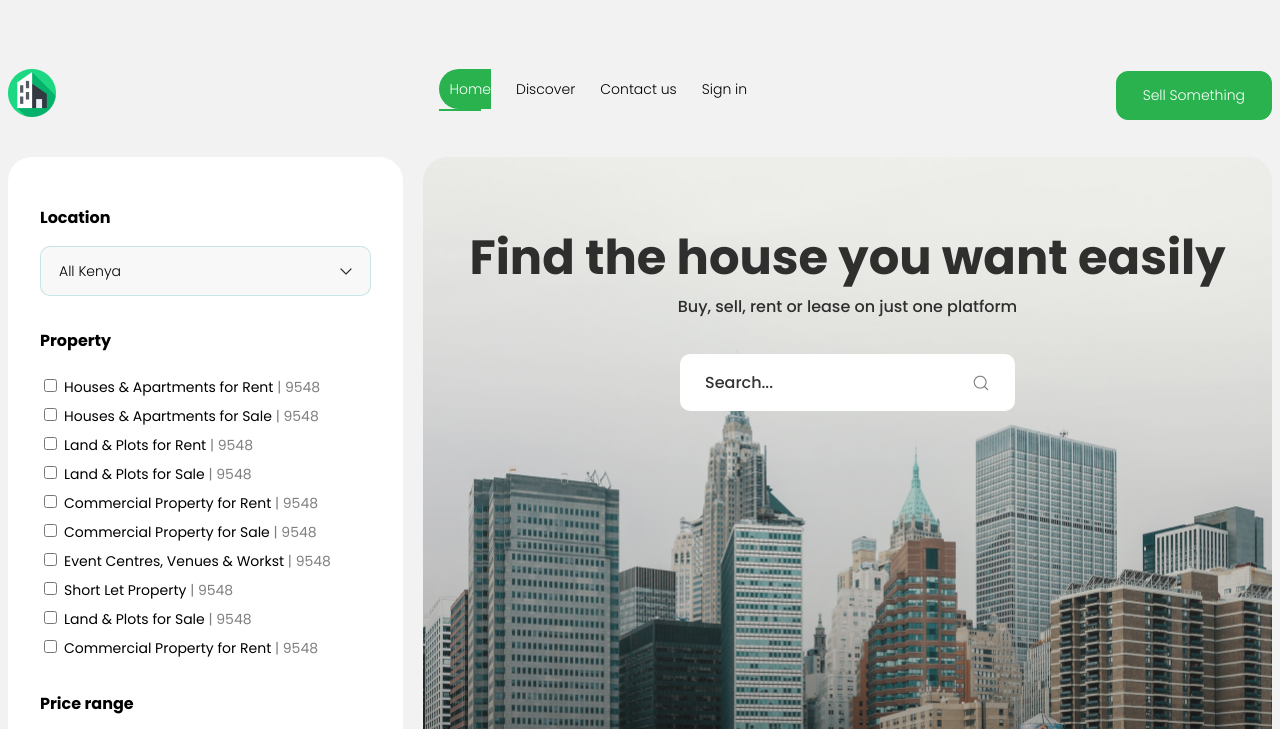
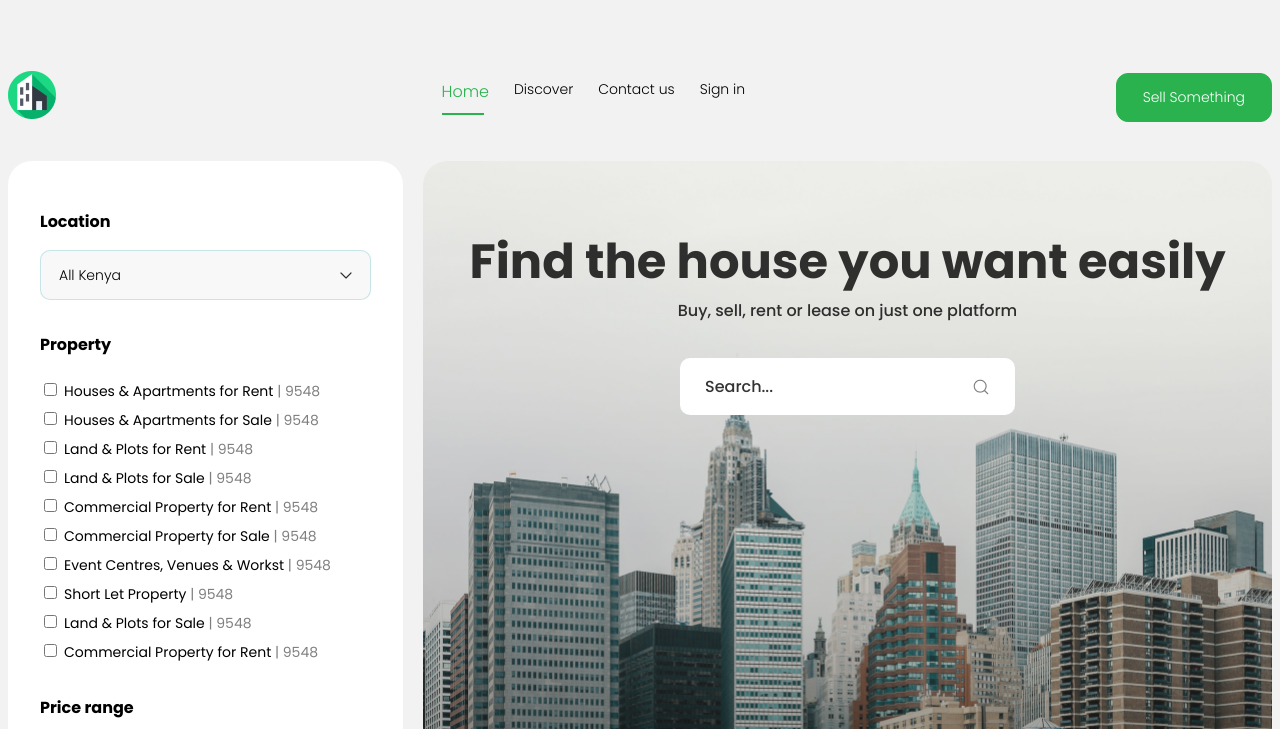
Before and after one commit to likago/shualeduri, a plain HTML site: page index.html in a window 1280 px wide. In both pictures the pointer is over the item 465 px from the left and 95 px from the top of the page. Shown: the top 729 px of the page. Drawn offline with Linux system fonts and the light colour scheme.

Commit message:
Update style.css

```diff
--- a/style.css
+++ b/style.css
@@ -47,10 +47,8 @@ a {
     transition: all 0.5s linear 0.6;
     }
 .header-ul li  :hover {
-    background-color: #29B24E;
-    padding: 10px;
-    border-radius: 20px;
-    color: #FFFFFF;
+    font-size: 16px;
+    color: #29B24E;
 }
 .header-ul :nth-child(1) ::after{
     content: "";
```
